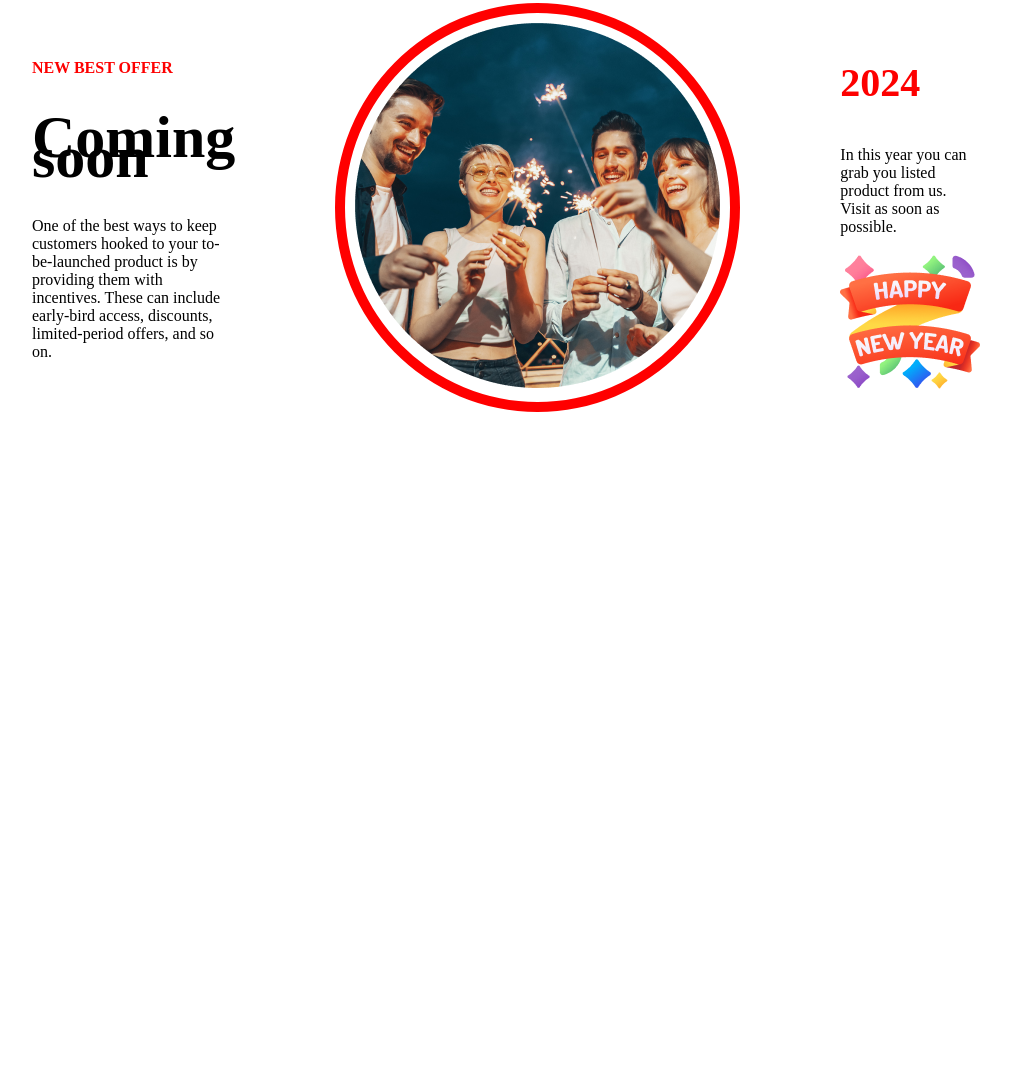
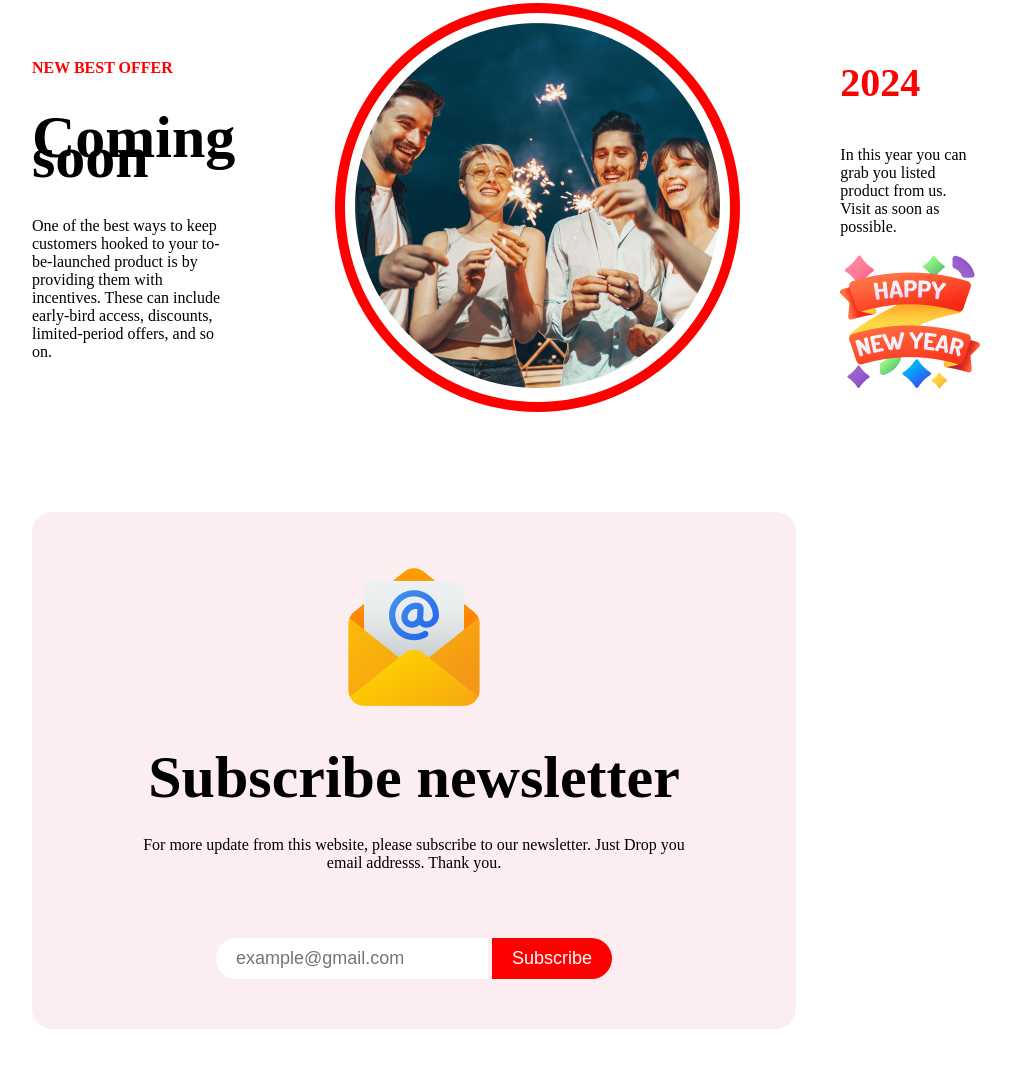
Before and after one commit to jubaerahmedtamim/new-year-new-mission-html-css, a plain HTML site: page index.html in a window 1280 px wide. Shown: the part 3192-4259 px from the top of the page, without its empty margins (226-1237 px from the left). Before the commit the page ends 3684 px from the top, so only its background shows below. Drawn offline with Linux system fonts and the light colour scheme.

Commit message:
newsletter part is done

```diff
--- a/index.html
+++ b/index.html
@@ -70,6 +70,18 @@
                 </div>
             </div>
         </section>
+        <!-- Subscribe section -->
+        <section class="newsletter">
+            <div class="newsletter-details">
+                <img src="./images/Group 61.png" alt="">
+                <h1 class="primary-color-with-fontsize">Subscribe newsletter</h1>
+                <p class="newsletter-description">For more update from this website, please subscribe to our newsletter. Just Drop you email addresss. Thank you.</p>
+            </div>
+            <div class="email-input">
+                <input type="email" name="email" placeholder="example@gmail.com" id="">
+                <input type="submit" value="Subscribe">
+            </div>
+        </section>
     </main>
 </body>
 
--- a/styles/new-year.css
+++ b/styles/new-year.css
@@ -116,6 +116,7 @@ main,header{
     gap: 100px;
     justify-content: space-between;
     align-items: center;
+    margin-bottom: 100px;
 }
 .offer-image{
     padding: 10px;
@@ -129,3 +130,36 @@ main,header{
     font-size: 40px;
     font-weight: bolder;
 }
+/* newsletter */
+.newsletter{
+    background-color: rgb(251, 237, 240);
+    border-radius: 20px;
+}
+.newsletter-details{
+    text-align: center;
+    padding: 50px 100px;
+}
+.email-input{
+
+    padding-bottom: 50px;
+    text-align: center;
+}
+.email-input input[type='email']{
+
+    border:none;
+    background-color: white;
+    padding: 10px 20px;
+    color: gray;
+    font-size: large;
+    border-radius: 30px 0px 0px 30px;
+
+}
+.email-input input[type='submit']{
+    background-color: red;
+    color: white;
+    border: none;
+    padding: 10px 20px;
+    font-size: large;
+    border-radius: 0px 30px 30px 0px;
+
+}
```
